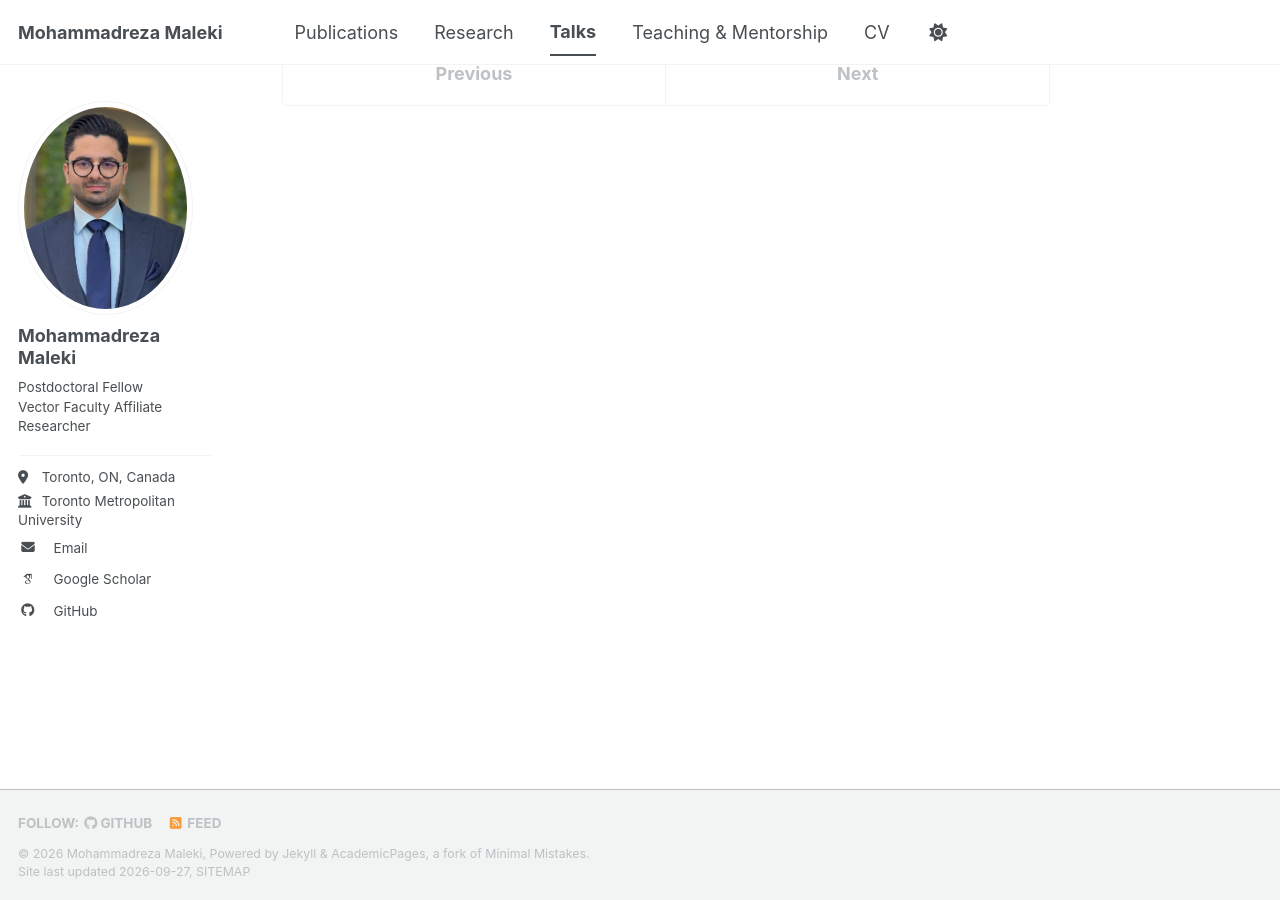
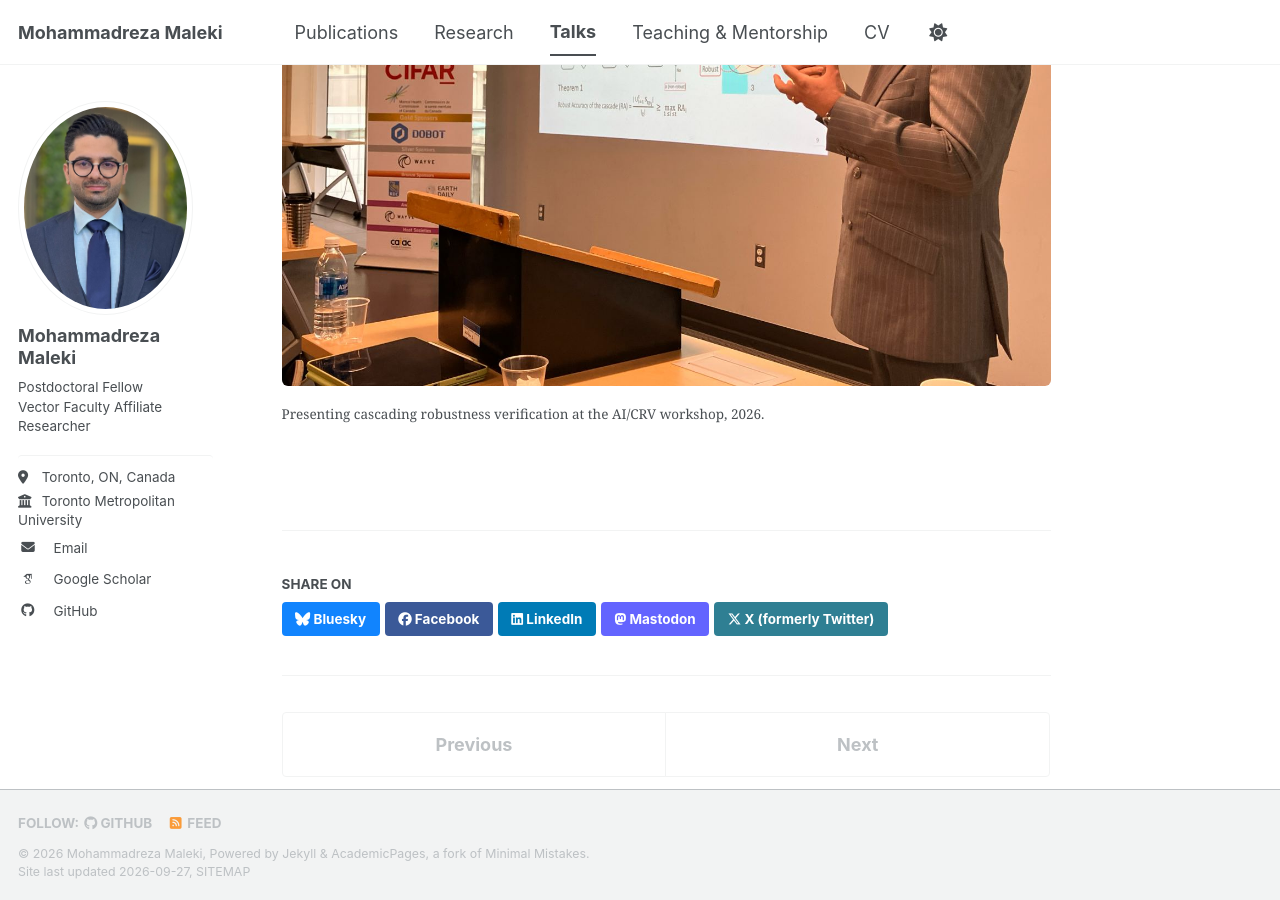
Before and after one commit to Mrezamaleki/mrezamaleki.github.io, a Jekyll site: the page built from _talks/2026-01-01-robustness-tradeoff.md, in a window 1280 px wide and 900 px high, scrolled down 507 px. Built offline with Jekyll 4.4.1, drawn with Linux system fonts in a browser that asks for light colours; some web fonts are replaced; a script bundle is joined from its source files by our own code; library files that are not in the unit come from our copies.

Commit message:
Add presentation photograph and caption

```diff
--- a/_talks/2026-01-01-robustness-tradeoff.md
+++ b/_talks/2026-01-01-robustness-tradeoff.md
@@ -5,6 +5,14 @@ year: 2026
 type: "Workshop presentation"
 venue: "Data and Model Protection in Generative AI Workshop, AI/CRV"
 location: "Burnaby, Canada"
+photo: "/images/rethinking-crv-presentation.jpg"
+photo_alt: "Mohammadreza Maleki presenting cascading robustness verification at the AI/CRV workshop"
+photo_caption: "Presenting cascading robustness verification at the AI/CRV workshop, 2026."
 ---
 
 Presentation on the computational and certification trade-offs in neural-network robustness verification.
+
+<figure>
+  <img src="/images/rethinking-crv-presentation.jpg" alt="Mohammadreza Maleki presenting cascading robustness verification at the AI/CRV workshop" style="width:100%;max-width:900px;height:auto;border-radius:6px;">
+  <figcaption>Presenting cascading robustness verification at the AI/CRV workshop, 2026.</figcaption>
+</figure>
```
